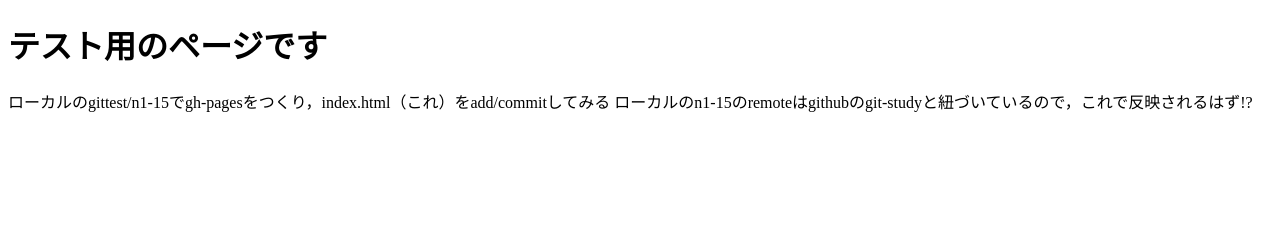
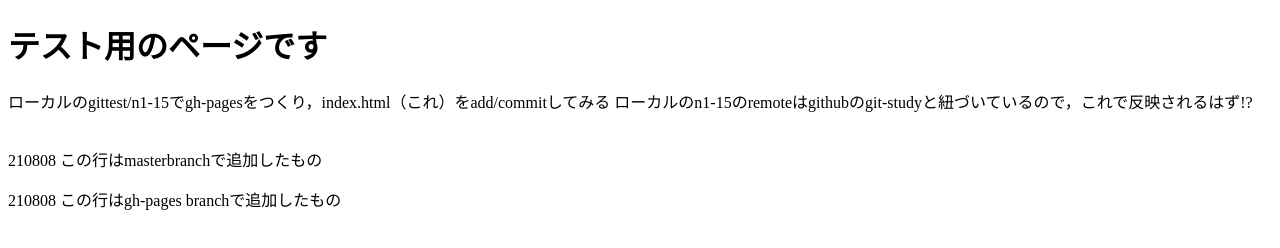
Before and after one commit to ddx46/git-study, a plain HTML site: page index.html in a window 1280 px wide. Drawn offline with Linux system fonts and the light colour scheme.

Commit message:
at gh-pages in local

```diff
--- a/index.html
+++ b/index.html
@@ -9,6 +9,11 @@
     <h1>テスト用のページです</h1>
     ローカルのgittest/n1-15でgh-pagesをつくり，index.html（これ）をadd/commitしてみる
     ローカルのn1-15のremoteはgithubのgit-studyと紐づいているので，これで反映されるはず!?
+    <br><br>
+    <p>210808 この行はmasterbranchで追加したもの</p>
+    <p>210808 この行はgh-pages branchで追加したもの</p>
+
+
 
 </body>
 </html>
```
